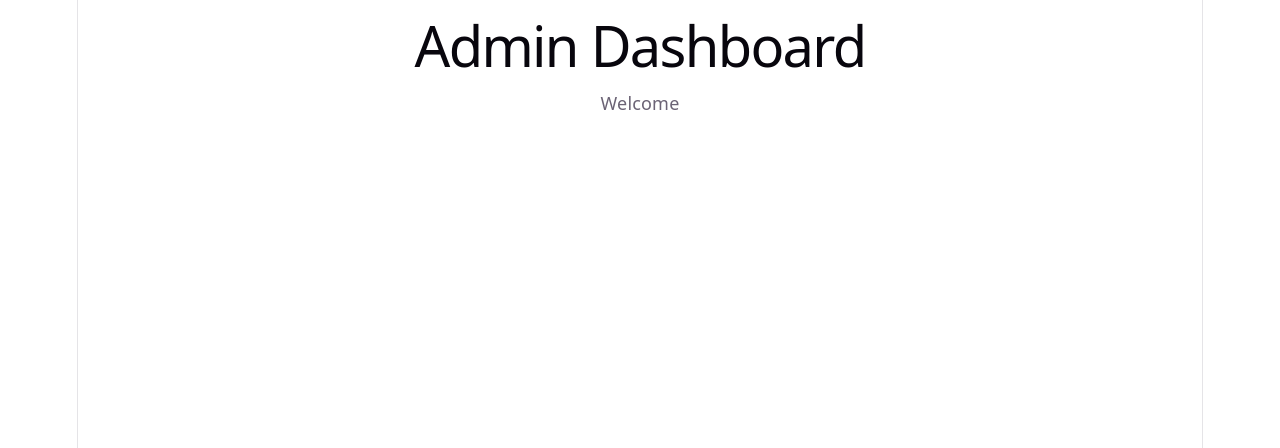
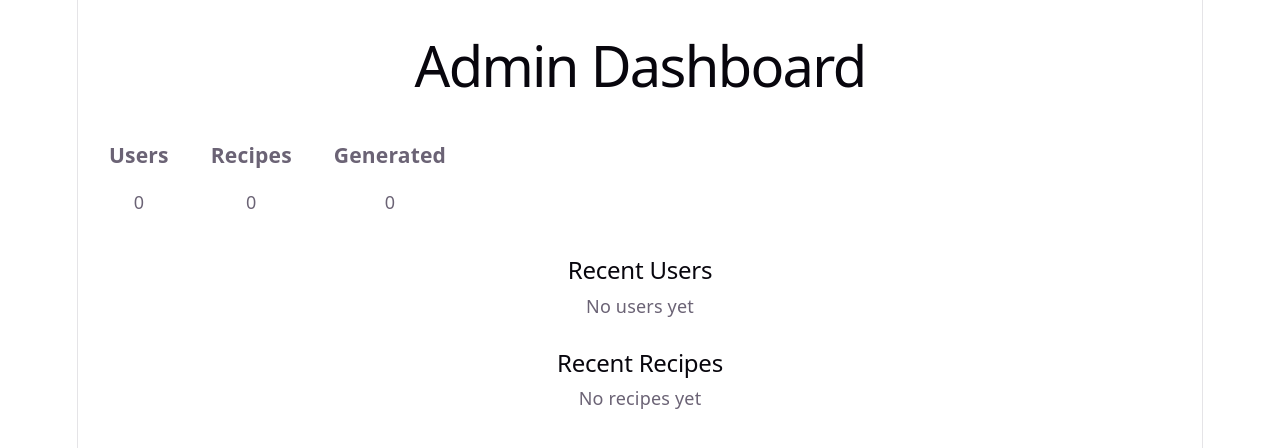
Before and after one commit to smurf756d/project_Web2, a React app in the folder frontend/: page / in a window 1280 px wide. Shown: the top 448 px of the page. Built offline with nearby package versions, Linux system fonts and the light colour scheme; the HTML template or start-up script is replaced by a standard one.

Commit message:
add dashboard stats layout

```diff
--- a/frontend/src/pages/AdminDashboard.jsx
+++ b/frontend/src/pages/AdminDashboard.jsx
@@ -1,8 +1,34 @@
 function AdminDashboard() {
   return (
-    <div>
+    <div style={{ padding: "20px" }}>
       <h1>Admin Dashboard</h1>
-      <p>Welcome </p>
+
+      <div style={{ display: "flex", gap: "20px", marginTop: "20px" }}>
+        <div style={{ border: "1px solid white", padding: "10px" }}>
+          <h3>Users</h3>
+          <p>0</p>
+        </div>
+
+        <div style={{ border: "1px solid white", padding: "10px" }}>
+          <h3>Recipes</h3>
+          <p>0</p>
+        </div>
+
+        <div style={{ border: "1px solid white", padding: "10px" }}>
+          <h3>Generated</h3>
+          <p>0</p>
+        </div>
+      </div>
+
+      <div style={{ marginTop: "30px" }}>
+        <h2>Recent Users</h2>
+        <p>No users yet</p>
+      </div>
+
+      <div style={{ marginTop: "30px" }}>
+        <h2>Recent Recipes</h2>
+        <p>No recipes yet</p>
+      </div>
     </div>
   );
 }
```
